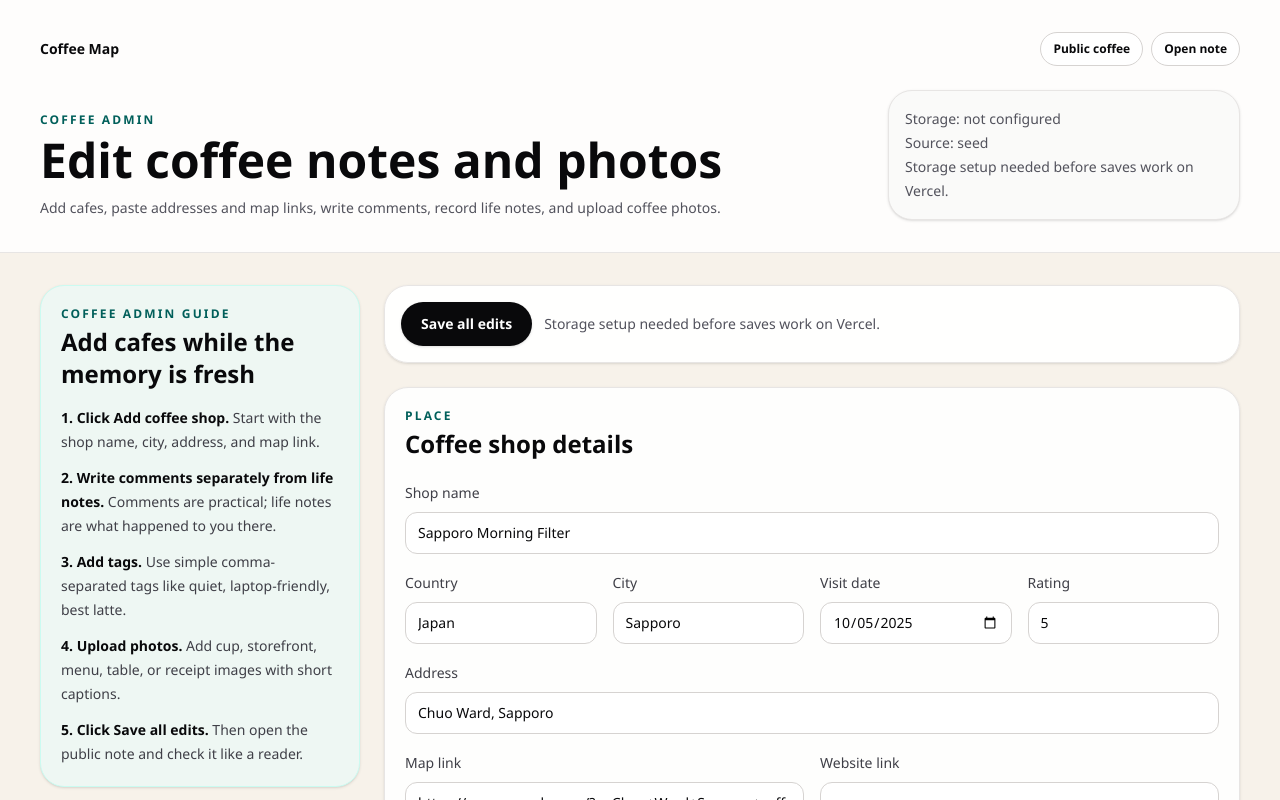
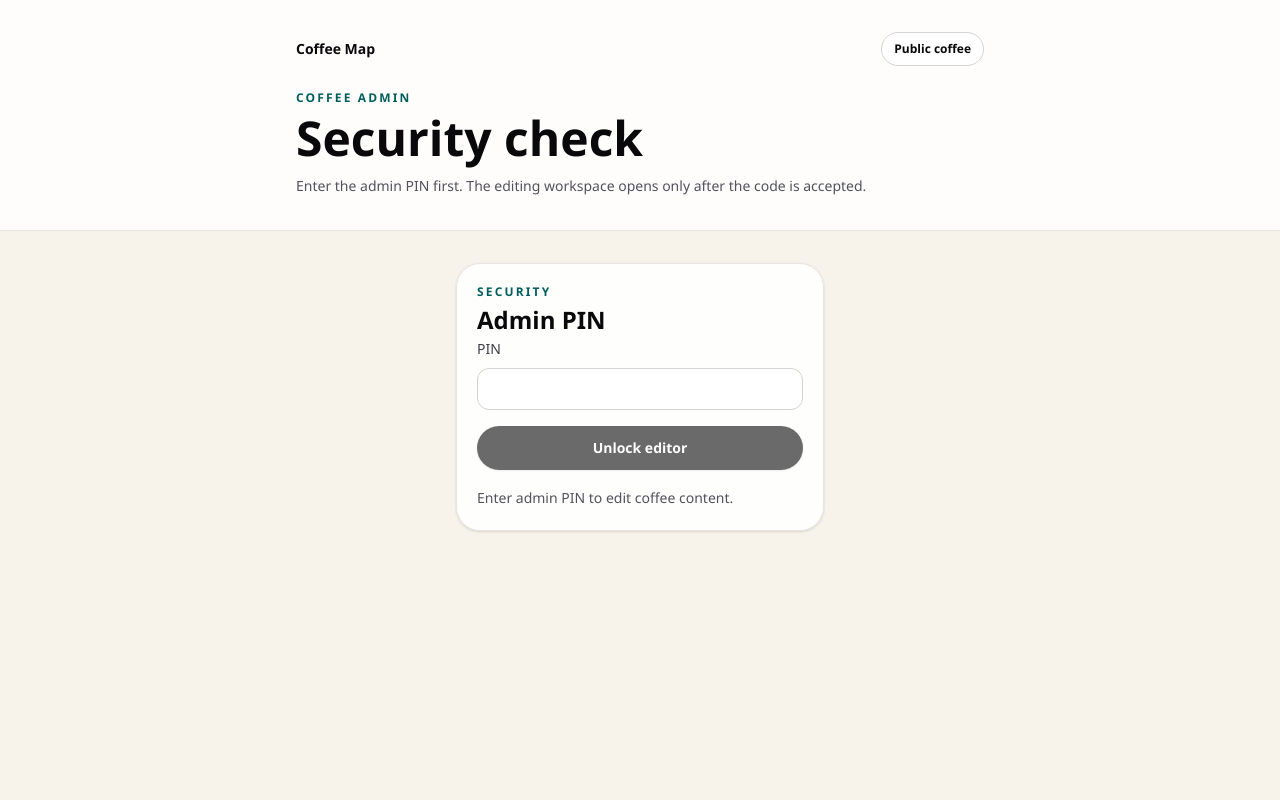
Before and after one commit to c8vzn4ym5g-ai/travelos2, a Next.js app: page /coffee/admin in a window 1280 px wide. Shown: the top 800 px of the page. Built offline with nearby package versions, Linux system fonts and the light colour scheme.

Commit message:
Gate Coffee admin before editing

```diff
--- /dev/null
+++ b/app/api/coffee/admin/route.ts
@@ -0,0 +1,13 @@
+import { isAdminPinValid } from "@/lib/coffee-store";
+
+export const runtime = "nodejs";
+
+export async function POST(request: Request) {
+  const pin = request.headers.get("x-travelos-admin-pin");
+
+  if (!isAdminPinValid(pin)) {
+    return Response.json({ error: "Invalid admin PIN" }, { status: 401 });
+  }
+
+  return Response.json({ ok: true });
+}
--- a/app/coffee/admin/page.tsx
+++ b/app/coffee/admin/page.tsx
@@ -241,16 +241,18 @@ function TextArea({ label, onChange, value }: { label: string; onChange: (value:
 
 export default function CoffeeAdminPage() {
   const [pin, setPin] = useState("");
+  const [authenticated, setAuthenticated] = useState(false);
+  const [checkingPin, setCheckingPin] = useState(false);
   const [shops, setShops] = useState<CoffeeShop[]>([]);
   const [configured, setConfigured] = useState(false);
   const [source, setSource] = useState<"blob" | "seed">("seed");
-  const [message, setMessage] = useState("Loading coffee content...");
+  const [message, setMessage] = useState("Enter admin PIN to edit coffee content.");
   const [saving, setSaving] = useState(false);
   const [uploadingShopId, setUploadingShopId] = useState<string | null>(null);
   const [activeShopId, setActiveShopId] = useState<string | null>(null);
 
-  useEffect(() => {
   async function loadContent() {
+    setMessage("Loading coffee content...");
     const response = await fetch("/api/coffee/content", { cache: "no-store" });
     const data = (await response.json()) as CoffeeContentResponse;
     const sortedShops = [...data.content.shops].sort((first, second) => second.visitedAt.localeCompare(first.visitedAt));
@@ -261,14 +263,78 @@ export default function CoffeeAdminPage() {
     setMessage(data.status.configured ? "Ready to edit." : "Storage setup needed before saves work on Vercel.");
   }
 
+  useEffect(() => {
+    if (!authenticated) {
+      return;
+    }
+
     loadContent().catch(() => setMessage("Could not load coffee content."));
-  }, []);
+  }, [authenticated]);
+
+  async function verifyPin(event: React.FormEvent<HTMLFormElement>) {
+    event.preventDefault();
+    setCheckingPin(true);
+    setMessage("Checking admin PIN...");
+
+    const response = await fetch("/api/coffee/admin", {
+      headers: {
+        "x-travelos-admin-pin": pin,
+      },
+      method: "POST",
+    });
+
+    if (!response.ok) {
+      const data = (await response.json()) as { error?: string };
+      setMessage(data.error ?? "Admin PIN check failed.");
+      setCheckingPin(false);
+      return;
+    }
+
+    setAuthenticated(true);
+    setCheckingPin(false);
+  }
 
   const sortedShops = useMemo(
     () => [...shops].sort((first, second) => second.visitedAt.localeCompare(first.visitedAt)),
     [shops],
   );
   const activeShop = sortedShops.find((shop) => shop.id === activeShopId) ?? sortedShops[0] ?? null;
+
+  if (!authenticated) {
+    return (
+      <main className="min-h-screen bg-[#f7f2ea] text-zinc-950">
+        <section className="border-b border-stone-200 bg-white/85">
+          <div className="mx-auto flex max-w-3xl flex-col gap-6 px-4 py-8 sm:px-6 lg:px-10">
+            <div className="flex flex-wrap items-center justify-between gap-3">
+              <Link className="text-sm font-semibold text-teal-800" href="/coffee">
+                Coffee Map
+              </Link>
+              <Link className={smallButtonClass} href="/coffee">
+                Public coffee
+              </Link>
+            </div>
+            <div>
+              <p className="text-xs font-semibold uppercase tracking-[0.18em] text-teal-800">Coffee Admin</p>
+              <h1 className="mt-2 text-4xl font-semibold tracking-normal sm:text-5xl">Security check</h1>
+              <p className="mt-3 max-w-2xl text-sm leading-6 text-zinc-600">
+                Enter the admin PIN first. The editing workspace opens only after the code is accepted.
+              </p>
+            </div>
+          </div>
+        </section>
+        <section className="mx-auto max-w-md px-4 py-8 sm:px-6 lg:px-10">
+          <form className="rounded-3xl border border-stone-200 bg-white/90 p-5 shadow-sm" onSubmit={verifyPin}>
+            <SectionTitle eyebrow="Security" title="Admin PIN" />
+            <Field label="PIN" onChange={setPin} value={pin} />
+            <button className={`${primaryButtonClass} mt-4 w-full`} disabled={checkingPin || pin.trim().length === 0} type="submit">
+              {checkingPin ? "Checking" : "Unlock editor"}
+            </button>
+            <p className="mt-4 text-sm leading-6 text-zinc-600">{message}</p>
+          </form>
+        </section>
+      </main>
+    );
+  }
 
   function updateShop(shopId: string, updater: (shop: CoffeeShop) => CoffeeShop) {
     setShops((currentShops) => replaceShop(currentShops, shopId, updater));
@@ -418,9 +484,12 @@ export default function CoffeeAdminPage() {
       }
 
       const data = (await response.json()) as { content: { shops: CoffeeShop[] }; photo: CoffeePhoto };
-      const freshResponse = await fetch("/api/coffee/content", { cache: "no-store" });
-      const freshData = freshResponse.ok ? ((await freshResponse.json()) as CoffeeContentResponse) : null;
-      const nextShops = freshData?.content.shops ?? data.content.shops;
+      const uploadedPhoto = data.photo;
+      const nextShops = data.content.shops.map((shop) =>
+        shop.id === coffeeShopId && !shop.photos.some((photo) => photo.id === uploadedPhoto.id)
+          ? { ...shop, photos: [uploadedPhoto, ...shop.photos], updatedAt: nowIso() }
+          : shop,
+      );
       const savedShop = nextShops.find((shop) => shop.id === coffeeShopId);
 
       setShops(nextShops);
@@ -477,8 +546,8 @@ export default function CoffeeAdminPage() {
         <aside className="space-y-5">
           <GuideCard />
           <section className="rounded-3xl border border-stone-200 bg-white/90 p-5 shadow-sm">
-            <SectionTitle eyebrow="Security" title="Admin PIN" />
-            <Field label="PIN" onChange={setPin} value={pin} />
+            <SectionTitle eyebrow="Security" title="Unlocked editor" />
+            <p className="mt-3 text-sm leading-6 text-zinc-600">Admin PIN accepted. Saves and photo uploads will use this session.</p>
             <button className={`${primaryButtonClass} mt-4 w-full`} onClick={addNewCoffeeShop} type="button">
               Add coffee shop
             </button>
```
Lines whose indentation alone changed are shown as unchanged.
